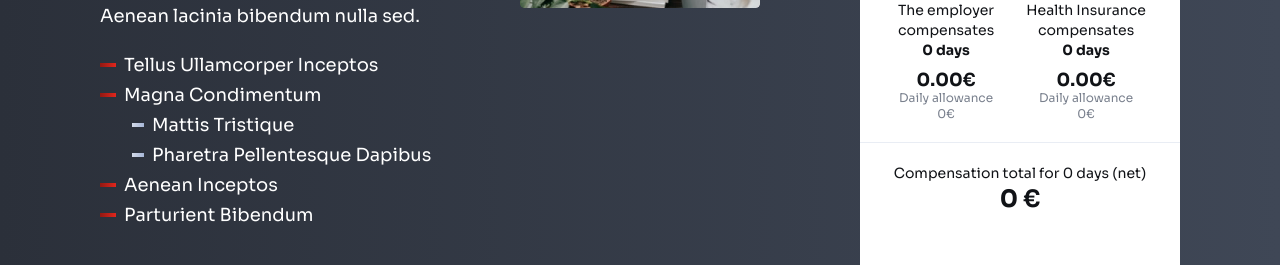
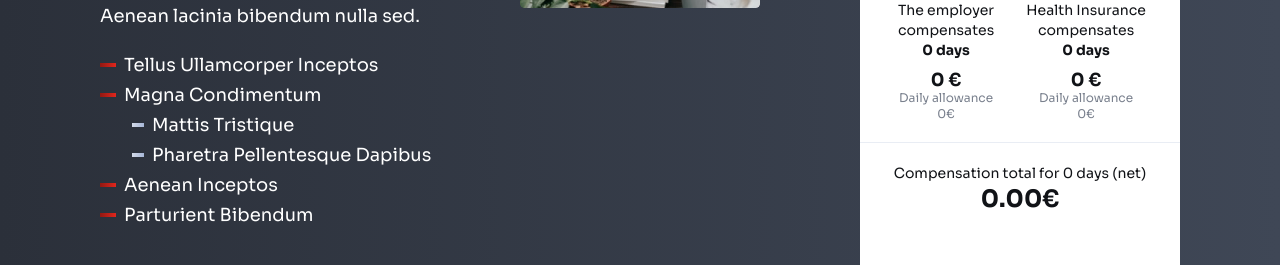
Before and after one commit to GoglichidzeMike/redberry-compensations, a React (Create React App) app: page / in a window 1280 px wide. Shown: the part 496-761 px from the top of the page. Built offline with nearby package versions, Linux system fonts and the light colour scheme.

Commit message:
feat: calcs done

```diff
--- a/src/components/Home/Calculator.js
+++ b/src/components/Home/Calculator.js
@@ -14,17 +14,31 @@ const Calculator = () => {
 	//
 	const [compensatedDays, setCompensatedDays] = useState(0);
 	const [totalCompensation, setTotalCompensation] = useState(0);
+	const [companyCompensation, setCompanyCompensation] = useState(0);
+	const [companyCompensatedDays, setCompanyCompensatedDays] = useState(0);
+	const [insuranceCompensation, setInsuranceCompensation] = useState(0);
+	const [insuranceCompensatedDays, setInsuranceCompensatedDays] = useState(0);
 
 	const handleCalculations = (e) => {
-		console.log(isTuberColosis);
+		// get calculations form utility function
 		const result = compensatonCalculator(
 			averageIncome,
 			sickLeaveDays,
 			isTuberColosis
 		);
+		console.log(result);
+
+		// handle input errors here;
+		if (result.message) {
+			return window.alert(result.message);
+		}
 
 		setTotalCompensation(result.compensation);
 		setCompensatedDays(result.compensatedDays);
+		setCompanyCompensation(result.companyCompensation);
+		setCompanyCompensatedDays(result.companyCompensatedDays);
+		setInsuranceCompensatedDays(result.insuranceCompensatedDays);
+		setInsuranceCompensation(result.insuranceCompensation);
 	};
 	return (
 		<div className='max-w-xs py-20 bg-white main-section-right calculator text-metal-dark my-10 lg:my-0'>
@@ -55,12 +69,12 @@ const Calculator = () => {
 			<div className='flex p-5 my-5 info border-y border-y-metal-light leading-3-5'>
 				<Calculations
 					isEmployer
-					totalDays={compensatedDays}
-					totalCompensation={totalCompensation}
+					totalDays={companyCompensatedDays}
+					totalCompensation={companyCompensation}
 				/>
 				<Calculations
-					totalDays={compensatedDays}
-					totalCompensation={totalCompensation}
+					totalDays={insuranceCompensatedDays}
+					totalCompensation={insuranceCompensation}
 				/>
 			</div>
 			<TotalCalculations
--- a/src/components/shared/Calculations.js
+++ b/src/components/shared/Calculations.js
@@ -1,7 +1,7 @@
 import PropTypes from 'prop-types'; // ES6
 
 const Calculations = (props) => {
-	const { isEmployer, totalDays, totalCompensation } = props;
+	const { isEmployer, totalDays = 0, totalCompensation } = props;
 
 	const handleCompensator = () => {
 		if (isEmployer) return 'The employer compensates';
@@ -13,7 +13,10 @@ const Calculations = (props) => {
 			<p className='text-sm'>{handleCompensator()}</p>
 			<p className='font-bold text-sm'>{totalDays} days</p>
 			<p className='mt-2-5 font-bold text-lg leading-5'>
-				{(Math.round(100 * totalCompensation) / 100).toFixed(2)}&euro;
+				{totalCompensation
+					? (Math.round(100 * totalCompensation) / 100).toFixed(2)
+					: 0}{' '}
+				&euro;
 			</p>
 			<p className='text-metal-middle text-xs'>Daily allowance</p>
 			<p className='text-metal-middle text-xs'>
--- a/src/components/shared/TotalCalculations.js
+++ b/src/components/shared/TotalCalculations.js
@@ -1,16 +1,13 @@
 import PropTypes from 'prop-types'; // ES6
 
 const TotalCalculations = (props) => {
-	const { totalDays, totalCompensation } = props;
+	const { totalDays = 0, totalCompensation } = props;
 
 	return (
 		<div className='compensation text-center'>
 			<p className='text-sm'>Compensation total for {totalDays} days (net)</p>
 			<p className='text-2xl font-bold'>
-				{totalCompensation
-					? Math.round((100 * totalCompensation) / 100).toFixed(2)
-					: 0}{' '}
-				&euro;
+				{(Math.round(100 * totalCompensation) / 100).toFixed(2)}&euro;
 			</p>
 		</div>
 	);
--- a/src/utils/CompensatonCalculator.js
+++ b/src/utils/CompensatonCalculator.js
@@ -1,6 +1,4 @@
 /**
- * Returns number of working days in current month.
- *
  * @return {number} of working days in current month.
  */
 const getCurrentMonthWorkingDays = () => {
@@ -19,6 +17,10 @@ const getCurrentMonthWorkingDays = () => {
 	return result;
 };
 
+/**
+ * @return {number} of sick days based on tubercolosis.
+ */
+
 const calculateCompensatedDays = (sickDays, isTubercolosis) => {
 	if (isTubercolosis) {
 		if (sickDays - 3 > 240) return 240;
@@ -35,24 +37,29 @@ const compensatonCalculator = (
 ) => {
 	const averageDailYIncome = monthlyIncome / getCurrentMonthWorkingDays();
 	const dailyCompenation = averageDailYIncome * 0.7;
+
 	const compensatedDays = calculateCompensatedDays(sickDays, isTubercolosis);
-	console.log(compensatedDays, 'cp');
+	const companyCompensatedDays = compensatedDays > 5 ? 5 : compensatedDays;
+	const insuranceCompensatedDays = compensatedDays - companyCompensatedDays;
+	console.log({ companyCompensatedDays, insuranceCompensatedDays });
 
 	if (sickDays < 4) {
-		console.log('You need tohave more then 4 days to be compensated');
-		return;
+		return {
+			message: 'You need to have more then 3 sick-days to be compensated',
+		};
 	}
-	if (sickDays >= 4 && sickDays <= 8) {
+	if (sickDays >= 4) {
 		const compensation = dailyCompenation * compensatedDays;
-		console.log(`your compensation is ${compensation.toFixed(2)}`);
-		console.log(`you are compensated for ${compensatedDays} days`);
-		return { compensation, compensatedDays };
-	}
-	if (sickDays > 8) {
-		const compensation = dailyCompenation * compensatedDays;
-		console.log(`your compensation is ${compensation.toFixed(2)}`);
-		console.log(`you are compensated for ${compensatedDays} days`);
-		return { compensation, compensatedDays };
+		const companyCompensation = dailyCompenation * companyCompensatedDays;
+		const insuranceCompensation = dailyCompenation * insuranceCompensatedDays;
+		return {
+			compensation,
+			compensatedDays,
+			companyCompensation,
+			insuranceCompensation,
+			insuranceCompensatedDays,
+			companyCompensatedDays,
+		};
 	}
 };
 
```
